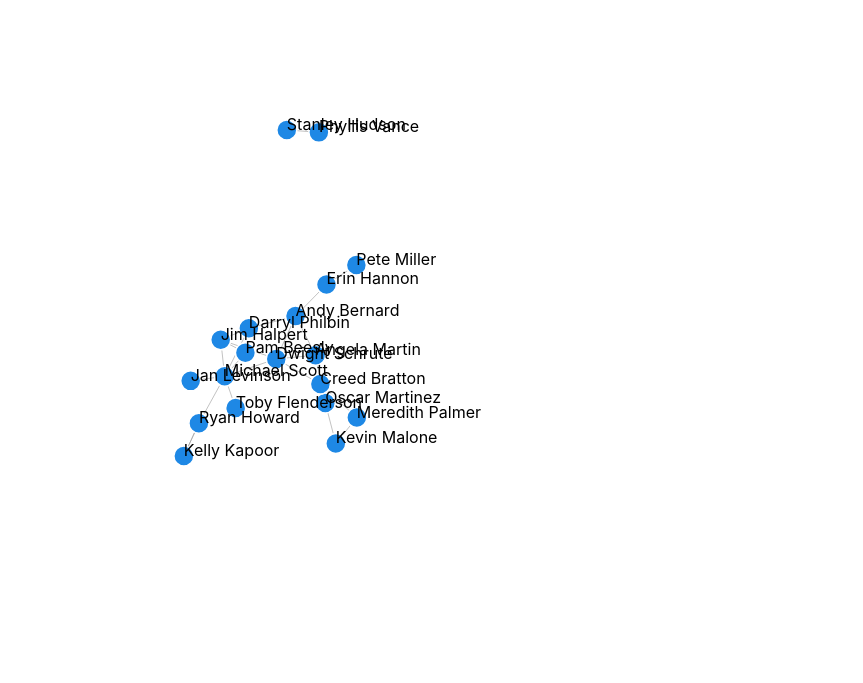
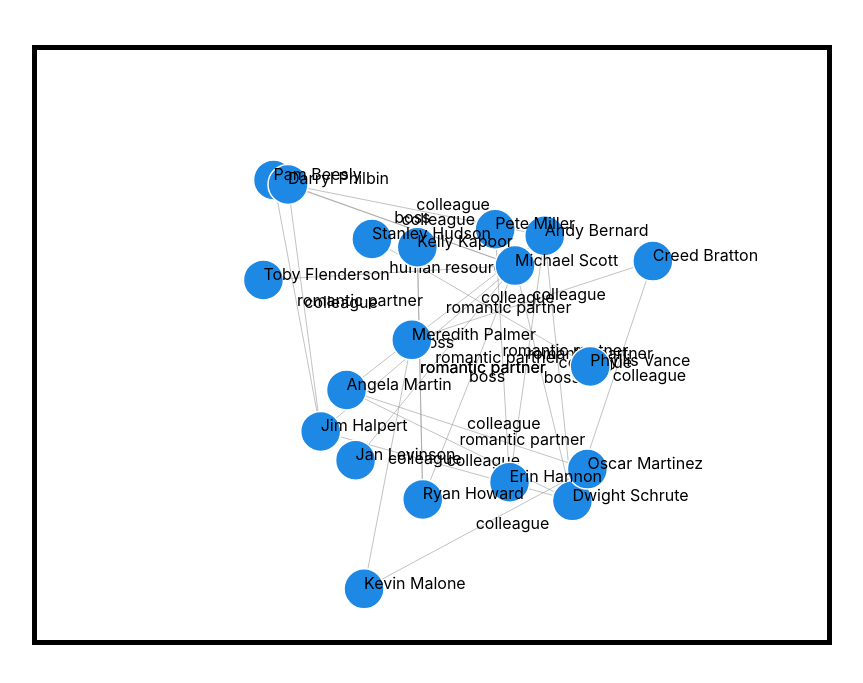
Before and after one commit to louispaulet/relationship_graphs, a plain HTML site: page index.html in a window 1280 px wide. Shown: the part 99-782 px from the top of the page, without its empty margins (208-1071 px from the left). Drawn offline with nearby package versions, Linux system fonts and the light colour scheme.

Commit message:
add a border and center the csv zone, make links longer

```diff
--- a/main.js
+++ b/main.js
@@ -14,13 +14,21 @@ d3.json("relationships.json").then(data => {
     .join("line")
     .attr("class", "link");
 
+  const linkLabel = svg.append("g")
+  .attr("class", "link-labels")
+  .selectAll("text")
+  .data(data.links)
+  .join("text")
+  .attr("class", "link-label")
+  .text(d => d.label);
+
   const node = svg.append("g")
     .attr("class", "nodes")
     .selectAll("circle")
     .data(data.nodes)
     .join("circle")
     .attr("class", "node")
-    .attr("r", 10);
+    .attr("r", 20);
 
   const label = svg.append("g")
     .attr("class", "labels")
@@ -31,9 +39,10 @@ d3.json("relationships.json").then(data => {
     .text(d => d.label);
 
   const simulation = d3.forceSimulation(data.nodes)
-    .force("link", d3.forceLink(data.links).id(d => d.id))
+    .force("link", d3.forceLink(data.links).id(d => d.id).distance(250))
     .force("charge", d3.forceManyBody())
     .force("center", d3.forceCenter(width / 2, height / 2));
+
 
   simulation.on("tick", () => {
     link
@@ -49,6 +58,10 @@ d3.json("relationships.json").then(data => {
     label
       .attr("x", d => d.x)
       .attr("y", d => d.y);
+
+    linkLabel
+    .attr("x", d => (d.source.x + d.target.x) / 2)
+    .attr("y", d => (d.source.y + d.target.y) / 2);
   });
 
   node.call(d3.drag()
--- a/styles.css
+++ b/styles.css
@@ -1,6 +1,15 @@
 #graph {
   height: 600px;
+  display: auto;
+  margin: auto;
 }
+
+svg {
+  display: block;
+  margin: auto;
+  border: 5px solid black;
+}
+
 
 .node {
   fill: #1e88e5;
```
